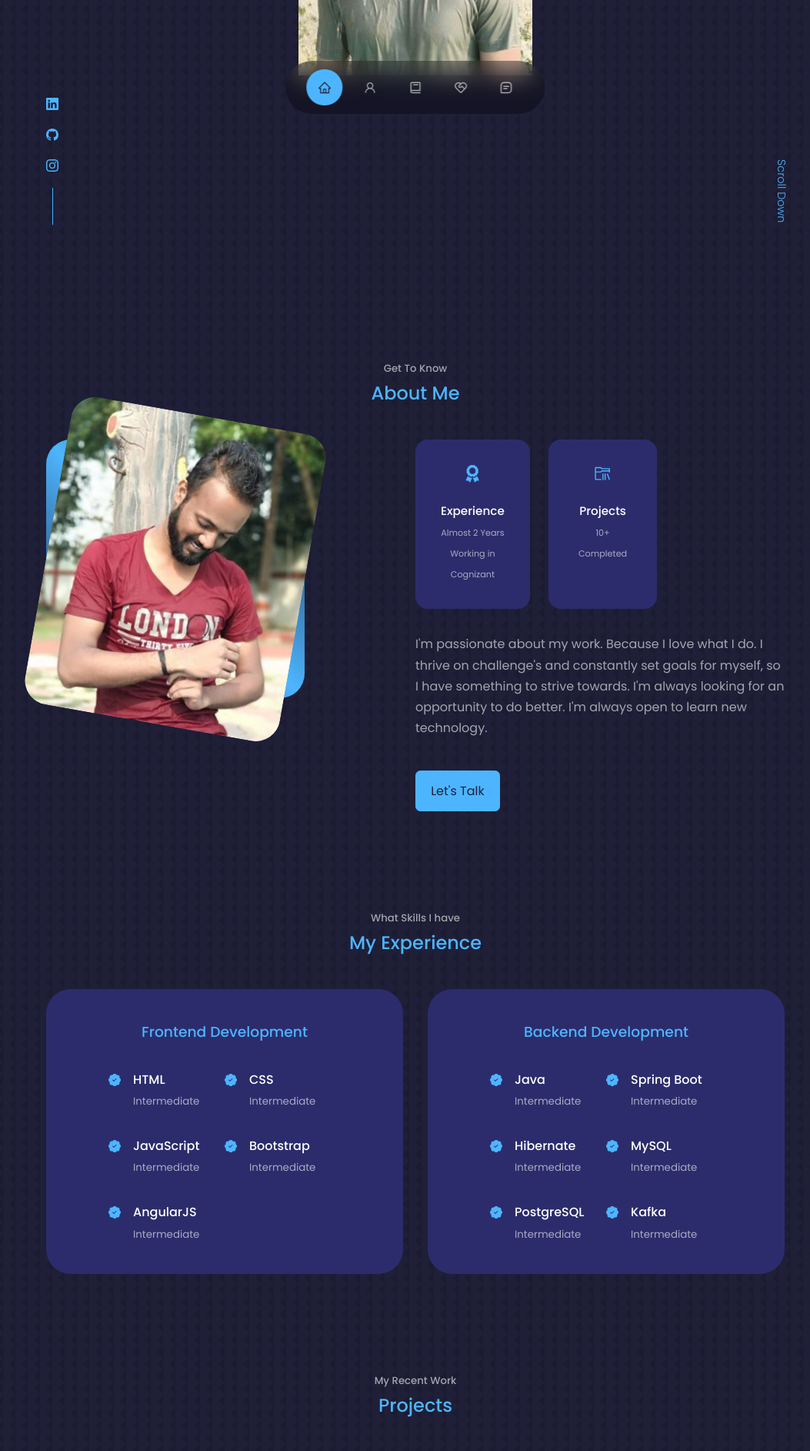
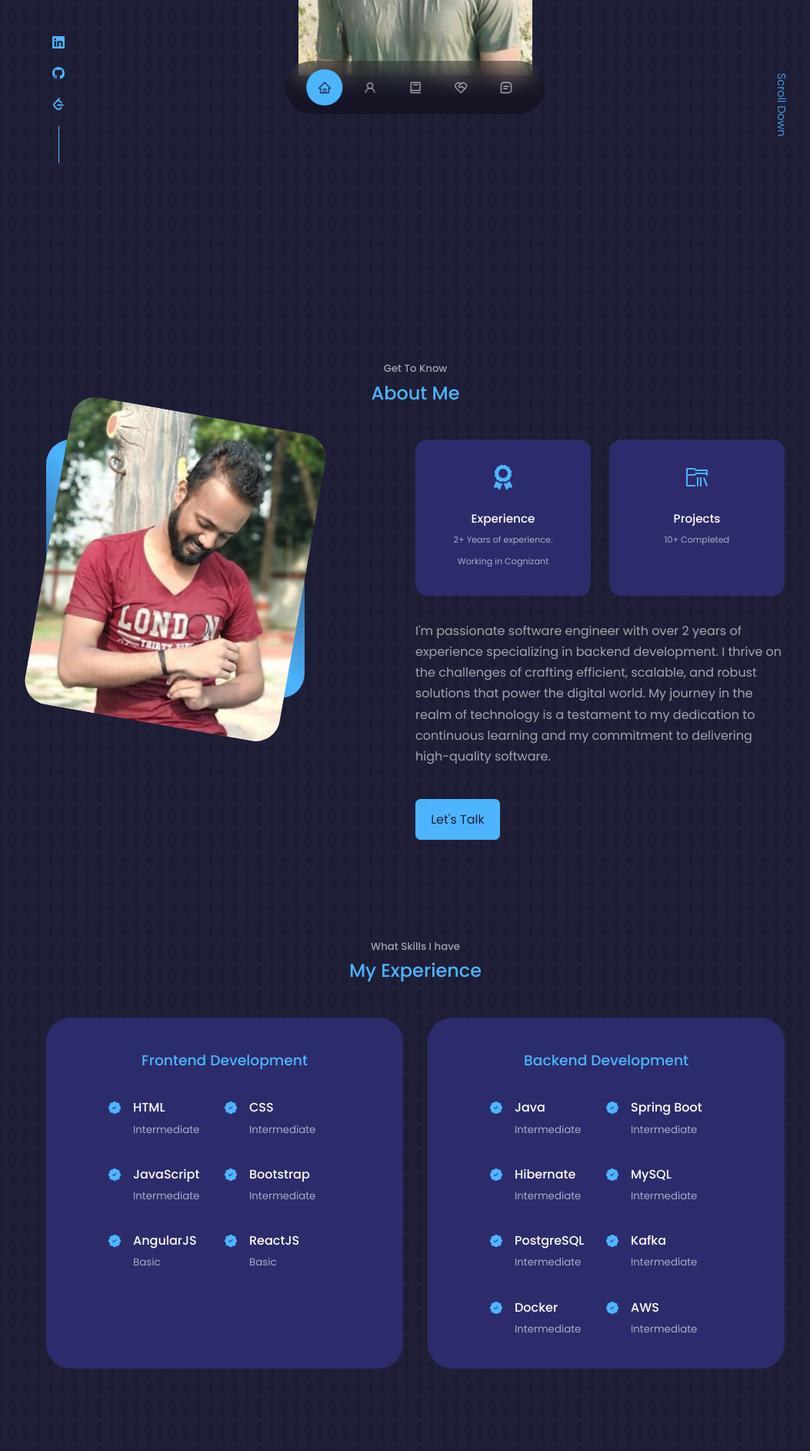
Before and after one commit to fahim01216/My-Portfolio, a React (Create React App) app: page / in a window 1280 px wide. Shown: the part 620-2505 px from the top of the page at 77% size, without its empty margins (100-1153 px from the left). Built offline with nearby package versions, Linux system fonts and the light colour scheme.

Commit message:
experience module update

```diff
--- a/package.json
+++ b/package.json
@@ -15,7 +15,7 @@
     "web-vitals": "^2.1.4"
   },
   "scripts": {
-    "start": "react-scripts start",
+    "start": "react-scripts --openssl-legacy-provider start",
     "build": "react-scripts build",
     "test": "react-scripts test",
     "eject": "react-scripts eject"
--- a/src/components/about/About.css
+++ b/src/components/about/About.css
@@ -27,7 +27,7 @@
 
 .about__cards {
     display: grid;
-    grid-template-columns: repeat(3, 1fr);
+    grid-template-columns: repeat(2, 1fr);
     gap: 1.5rem;
 }
 
@@ -48,7 +48,7 @@
 
 .about__icon {
     color: var(--color-primary);
-    font-size: 1.4rem;
+    font-size: 2rem;
     margin-bottom: 1rem;
 }
 
--- a/src/components/about/About.js
+++ b/src/components/about/About.js
@@ -23,7 +23,7 @@ const About = () => {
             <article className='about__card'>
               <FaAward className='about__icon' />
               <h5>Experience</h5>
-              <small>Almost 2 Years Working in Cognizant</small>
+              <small>2+ Years of experience. Working in Cognizant</small>
             </article>
 
             <article className='about__card'>
@@ -33,9 +33,10 @@ const About = () => {
             </article>
           </div>
           <p>
-            I'm passionate about my work. Because I love what I do. I thrive on challenge's and constantly
-            set goals for myself, so I have something to strive towards. I'm always looking for an
-            opportunity to do better. I'm always open to learn new technology.
+            I'm passionate software engineer with over 2 years of experience specializing in backend development.
+            I thrive on the challenges of crafting efficient, scalable, and robust solutions that power the digital
+            world. My journey in the realm of technology is a testament to my dedication to continuous learning and
+            my commitment to delivering high-quality software.
           </p>
 
           <a href='#contact' className='btn btn-primary'>Let's Talk</a>
--- a/src/components/contact/Contact.css
+++ b/src/components/contact/Contact.css
@@ -2,14 +2,14 @@
     width: 58%;
     display: grid;
     grid-template-columns: 30% 58%;
-    gap: 12%;
-    padding-top: 2.5rem;
+    gap: 10%;
+    padding-top: 2rem;
 }
 
 .contact_options {
     display: flex;
     flex-direction: column;
-    gap: 1.2rem;
+    gap: 0.5rem;
 }
 
 .contact_option {
@@ -28,11 +28,11 @@
 
 .contact_option-item {
     font-size: 1.5rem;
-    margin-bottom: 0.5rem;
+    margin-bottom: 0.2rem;
 }
 
 .contact_option a {
-    margin-top: 0.7rem;
+    margin-top: 0.5rem;
     display: inline-block;
     font-size: 0.8rem;
 }
--- a/src/components/contact/Contact.js
+++ b/src/components/contact/Contact.js
@@ -1,8 +1,9 @@
 import React from 'react';
 import './Contact.css';
 import {MdOutlineMail} from 'react-icons/md';
-import {RiInstagramLine} from 'react-icons/ri';
 import {FaWhatsapp} from 'react-icons/fa';
+import {FiGithub} from 'react-icons/fi';
+import {BsInstagram} from 'react-icons/bs';
 
 const Contact = () => {
   return (
@@ -20,10 +21,9 @@ const Contact = () => {
           </article>
 
           <article className='contact_option'>
-            <RiInstagramLine className='contact_option-item'/>
+            <BsInstagram className='contact_option-item'/>
             <h4>Instagram</h4>
-            <h5>m_fahim012</h5>
-            <a href='https://www.instagram.com/m_fahim012/' target={'_blank'}>Send a message</a>
+            <a href='https://www.instagram.com/m_fahim012/' target={'_blank'}><h4>Send a message</h4></a>
           </article>
 
           <article className='contact_option'>
--- a/src/components/experience/Experience.js
+++ b/src/components/experience/Experience.js
@@ -43,7 +43,14 @@ const Experience = () => {
               <BsPatchCheckFill className='experience_details-icons'/>
               <div>
                 <h4>AngularJS</h4>
-                <small className='text-light'>Intermediate</small>
+                <small className='text-light'>Basic</small>
+              </div>
+            </article>
+            <article className='experience_details'>
+              <BsPatchCheckFill className='experience_details-icons'/>
+              <div>
+                <h4>ReactJS</h4>
+                <small className='text-light'>Basic</small>
               </div>
             </article>
           </div>
@@ -95,6 +102,20 @@ const Experience = () => {
                 <small className='text-light'>Intermediate</small>
               </div>
             </article>
+            <article className='experience_details'>
+              <BsPatchCheckFill className='experience_details-icons'/>
+              <div>
+                <h4>Docker</h4>
+                <small className='text-light'>Intermediate</small>
+              </div>
+            </article>
+            <article className='experience_details'>
+              <BsPatchCheckFill className='experience_details-icons'/>
+              <div>
+                <h4>AWS</h4>
+                <small className='text-light'>Intermediate</small>
+              </div>
+            </article>
           </div>
         </div>
       </div>
--- a/src/components/footer/Footer.js
+++ b/src/components/footer/Footer.js
@@ -2,7 +2,7 @@ import React from 'react';
 import './Footer.css';
 import {FaFacebookF} from 'react-icons/fa';
 import {FaInstagram} from 'react-icons/fa';
-import {FaTwitter} from 'react-icons/fa';
+import {FaTwitter, FaWhatsapp} from 'react-icons/fa';
 
 const Footer = () => {
   return (
@@ -18,7 +18,7 @@ const Footer = () => {
       <div className='footer_socials'>
         <a href='https://facebook.com'><FaFacebookF/></a>
         <a href='https://instagram.com'><FaInstagram/></a>
-        <a href='https://twitter.com'><FaTwitter/></a>
+        <a href='https://api.whatsapp.com/send?phone=917870697471'><FaWhatsapp/></a>
       </div>
 
       <div className='footer_copyright'>
--- a/src/components/header/Header.css
+++ b/src/components/header/Header.css
@@ -28,8 +28,8 @@ header {
     gap: 0.8rem;
     position: absolute;
     left: 0;
-    bottom: 3rem;
-    width: 1rem;
+    bottom: 8rem;
+    width: 2rem;
 }
 
 .header__socials::after {
@@ -58,7 +58,7 @@ header {
 .scroll__down {
     position: absolute;
     right: -2.3rem;
-    bottom: 5rem;
+    bottom: 12rem;
     transform: rotate(90deg);
     font-weight: 200;
     font-size: 0.9rem;
--- a/src/components/header/HeaderSocials.js
+++ b/src/components/header/HeaderSocials.js
@@ -1,14 +1,14 @@
 import React from 'react';
 import {BsLinkedin} from 'react-icons/bs';
 import {BsGithub} from 'react-icons/bs';
-import {BsInstagram} from 'react-icons/bs';
+import {SiLeetcode} from 'react-icons/si';
 
 const HeaderSocials = () => {
   return (
     <div className='header__socials'>
         <a href='https://www.linkedin.com/in/md-fahim-34977a170/'><BsLinkedin /></a>
         <a href='https://github.com/fahim01216'><BsGithub /></a>
-        <a href='https://www.instagram.com/m_fahim012/'><BsInstagram /></a>
+        <a href='https://leetcode.com/fahim01216/'><SiLeetcode /></a>
     </div>
   )
 }
```
Also changed, not shown: 1 other file (tests, documents, lock files or other folders).
